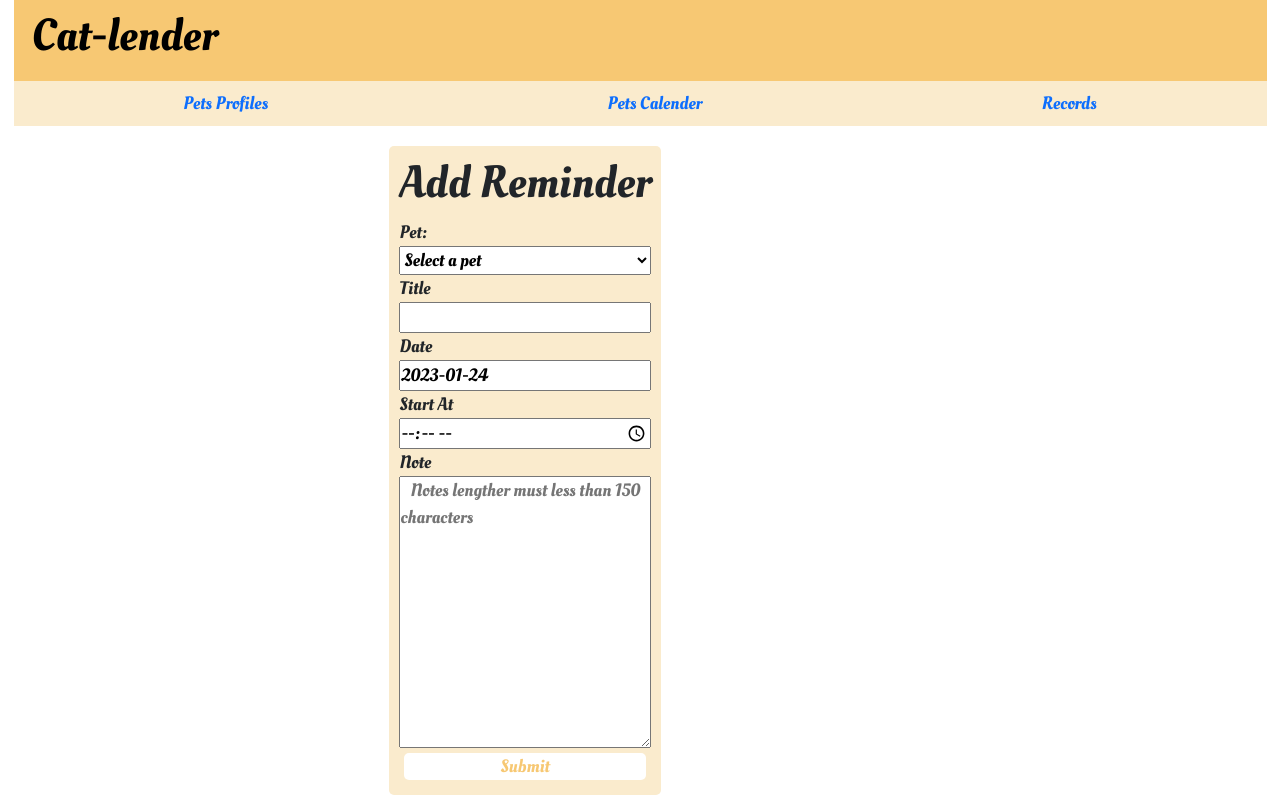
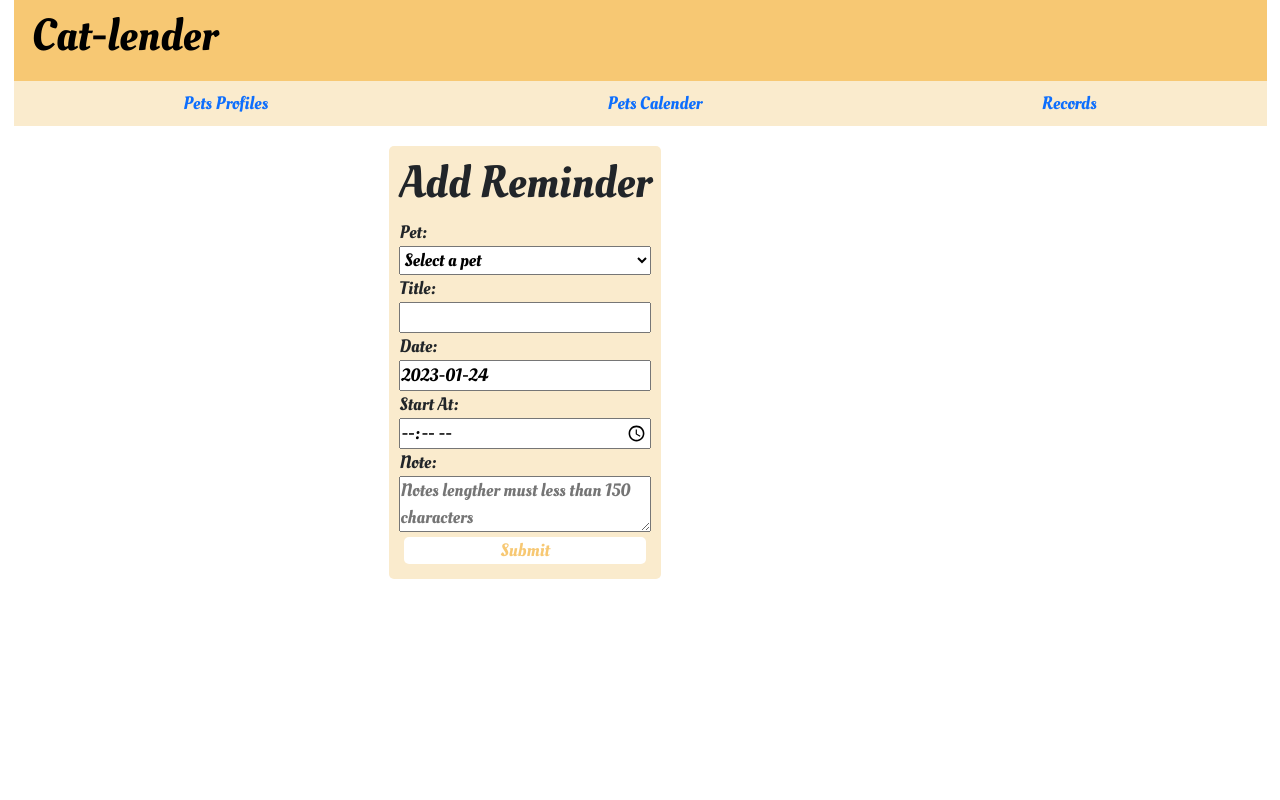
Before and after one commit to WenyiSun520/Cat-lender2.0, a React (Create React App) app: page /addEventForm in a window 1280 px wide. Built offline with nearby package versions, Linux system fonts and the light colour scheme.

Commit message:
update formik forms

```diff
--- a/src/features/petEvents/addEventForm.js
+++ b/src/features/petEvents/addEventForm.js
@@ -1,12 +1,62 @@
 import React from "react";
 import { useSelector, useDispatch } from "react-redux";
-import { useFormik } from "formik";
+import { Formik, useField, Form } from "formik";
 import * as Yup from "yup";
 import { petEventAdded } from "./petEventsSlice";
 import { useNavigate } from "react-router-dom";
 import { addDate } from "../../util/checkDateHasEventsMap";
 import { adjustDateSyntax } from "../../util/AdjustDateSyntax";
 
+const MyTextInput = ({ label, ...props }) => {
+  const [field, meta] = useField(props);
+  return (
+    <>
+      <label htmlFor={props.id || props.name}>{label + ": "}</label>
+      <input className="text-Input" {...field} {...props} />
+      {meta.touched && meta.error ? (
+        <div className="formikErrorMsg">{meta.error}</div>
+      ) : null}
+    </>
+  );
+};
+
+const MyOtherInput = ({ label, type, ...props }) => {
+  const [field, meta] = useField(props);
+  return (
+    <>
+      <label htmlFor={props.id || props.name}>{label + ": "}</label>
+      <input className="dropdown" type={type} {...field} {...props} />
+      {meta.touched && meta.error ? (
+        <div className="formikErrorMsg">{meta.error}</div>
+      ) : null}
+    </>
+  );
+      }
+
+  const MySelection = ({ label, ...props }) => {
+    const [field, meta] = useField(props);
+    return (
+      <>
+        <label htmlFor={props.id || props.name}>{label + ": "}</label>
+        <select className="dropdown" {...field} {...props}></select>
+        {meta.touched && meta.error ? (
+          <div className="formikErrorMsg">{meta.error}</div>
+        ) : null}
+      </>
+    );
+  };
+const MyTextArea = ({ label, ...props }) => {
+  const [field, meta] = useField(props);
+  return (
+    <>
+      <label htmlFor={props.id || props.name}>{label + ": "}</label>
+      <textarea className="text-Input" {...field} {...props} ></textarea>
+      {meta.touched && meta.error ? (
+        <div className="formikErrorMsg">{meta.error}</div>
+      ) : null}
+    </>
+  );
+};
 
 export const AddEventForm = () => {
   const dispatch = useDispatch();
@@ -29,23 +79,27 @@ export const AddEventForm = () => {
     date.getDate()
   );
 
-  const formik = useFormik({
-    initialValues: {
+  return (
+    <section className="addEventSection">
+      <Formik
+        initialValues={{
           pet: "",
           title: "",
           date: dateInFormat,
           start_time: "",
           note: "",
-    },
-    validationSchema: Yup.object({
-      pet: Yup.string().oneOf(petsOptionValues).required("Required"),
+        }}
+        validationSchema={Yup.object({
+          pet: Yup.string()
+            .oneOf(petsOptionValues, "Invalid Job Type")
+            .required("Required"),
           title: Yup.string()
             .max(30, "Must be 30 characters or less")
             .required("Required"),
           date: Yup.date().required("Required"),
           note: Yup.string().max(300, "Must be 150 characters or less"),
-    }),
-    onSubmit: (values) => {
+        })}
+        onSubmit={(values) => {
           addDate(values.date); // add date to dateHasEventsMap
           dispatch(
             petEventAdded(
@@ -57,71 +111,32 @@ export const AddEventForm = () => {
             )
           );
           navigate("/calender");
-    },
-  });
-  return (
-    <section className="addEventSection">
-      <form className="addEventsForm" onSubmit={formik.handleSubmit}>
+        }}
+      >
+        {(formik) => (
+          <Form className="addEventsForm" onSubmit={formik.handleSubmit}>
             <h1>Add Reminder</h1>
-
-        <label htmlFor="pet">Pet:</label>
-        <select id="pet" name="pet" {...formik.getFieldProps("pet")}>
+            <MySelection label="Pet" name="pet">
               <option value="">Select a pet</option>
               {petsOptions}
-        </select>
-        {formik.touched.pet && formik.errors.pet ? (
-          <div className="formikErrorMsg">{formik.errors.pet}</div>
-        ) : null}
-
-        <label htmlFor="title">Title</label>
-        <input
-          id="title"
-          name="title"
+            </MySelection>
+            <MyTextInput label="Title" name="title" type="text" />
+            <MyTextInput
+              label="Date"
+              name="date"
               type="text"
-          {...formik.getFieldProps("title")}
-        />
-        {formik.touched.title && formik.errors.title ? (
-          <div className="formikErrorMsg">{formik.errors.title}</div>
-        ) : null}
-
-        <label htmlFor="date">Date</label>
-        <input
-          type="text"
-          id="date"
-          name="date"
-          // onBlur={(e) => (e.target.type = "text")}
               onFocus={(e) => (e.target.type = "date")}
-          {...formik.getFieldProps("date")}
               placeholder={dateInFormat}
             />
-        {formik.touched.date && formik.errors.date ? (
-          <div className="formikErrorMsg">{formik.errors.date}</div>
-        ) : null}
-
-        <label htmlFor="start_time">Start At</label>
-        <input
-          type="time"
-          className="start_time"
-          name="start_time"
-          {...formik.getFieldProps("start_time")}
-        ></input>
-        <label htmlFor="note">Note</label>
-        <textarea
-          id="note"
-          name="note"
-          rows="10"
-          cols="10"
-          {...formik.getFieldProps("note")}
-          placeholder={"Notes lengther must less than 150 characters"}
-        />
-        {formik.touched.note && formik.errors.note ? (
-          <div className="formikErrorMsg">{formik.errors.note}</div>
-        ) : null}
+            <MyOtherInput label="Start At" name="start_time" type="time" />
+            <MyTextArea label="Note" name="note" placeholder={"Notes lengther must less than 150 characters"}/>
 
             <button className="eventsubmit-btn" type="submit">
               Submit
             </button>
-      </form>
+          </Form>
+        )}
+      </Formik>
     </section>
   );
 };
```
Lines whose indentation alone changed are shown as unchanged.
